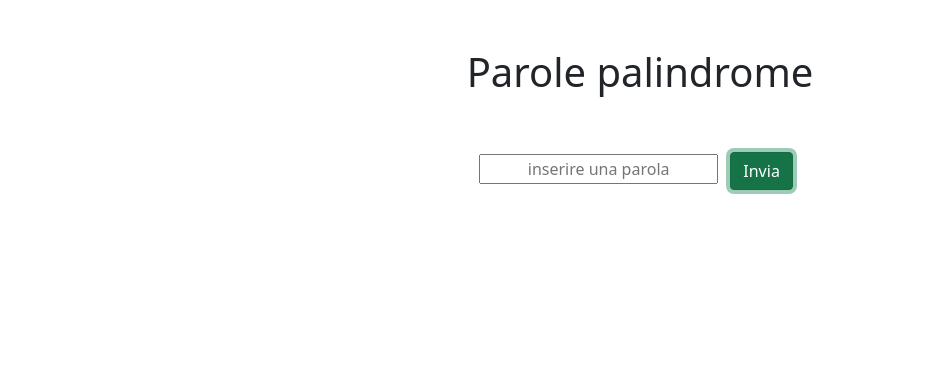
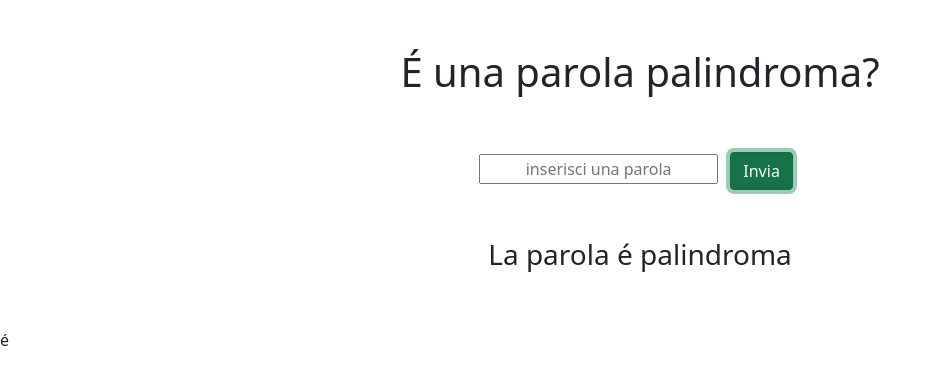
Before and after one commit to Kwaterlily/js-paliedispari, a plain HTML site: page palindromi/index.html in a window 1280 px wide. Both pictures are taken after a click on the button "Invia". Shown: the whole page, without its empty margins (0-941 px from the left). Drawn offline with nearby package versions, Linux system fonts and the light colour scheme.

Commit message:
correz. es palindromia

```diff
--- a/palindromi/index.html
+++ b/palindromi/index.html
@@ -10,13 +10,14 @@
 </head>
 <body>
 
-    <h1 class="text-center py-5">Parole palindrome</h1>
+    <h1 class="text-center py-5">&Eacute; una parola palindroma?</h1>
     <div class="col-12 px-5 text-center">
-        <input type="text" class="text-center" id="parola-utente" placeholder="inserire una parola">
-        <button id="invio" class="text-center mx-2 btn btn-success" >Invia</button>
-        <h3 id="risultato" class="text-center py-5"></h3>
+        <input type="text" class="text-center" id="parola-utente" placeholder="inserisci una parola">
+        <button id="invio" class="text-center mx-2  btn btn-success" >Invia</button>
+        <h3 id="risultato" class="text-center py-5">Qui il risultato</h3>
     </div>
 
     <script type="text/javascript" src="js/script.js"></script>
 </body>
 </html>
+é
--- a/palindromi/js/script.js
+++ b/palindromi/js/script.js
@@ -1,26 +1,30 @@
 // Palindroma
 // Chiedere all’utente di inserire una parola
 // Creare una funzione per capire se la parola inserita è palindroma
+const textUser = document.getElementById('parola-utente');
+const button = document.getElementById('invio');
+const risultato = document.getElementById('risultato');
 
+function palindroma(parola){
 
-function parolaPalindromia(parola){
     let parolaUtenteInversa = '';
+
     for (let i = 1; i <= parola.length; i++){
         parolaUtenteInversa += parola[parola.length - i]
+
     } if (parola === parolaUtenteInversa) {
         return "La parola é palindroma";
+
     } else {
         return "La parola non é palindroma";
     }
 }
 
+button.addEventListener('click',
 
-const textUser = document.getElementById('parola-utente');
-const button = document.getElementById('invio');
-const risultato = document.getElementById('risultato');
-button.addEventListener('click',
       function () {
-          let palindromia = palindromia(textUser.value);
+          let palindromia = palindroma(textUser.value);
           risultato.innerText = palindromia;
       }
+
 );
```
